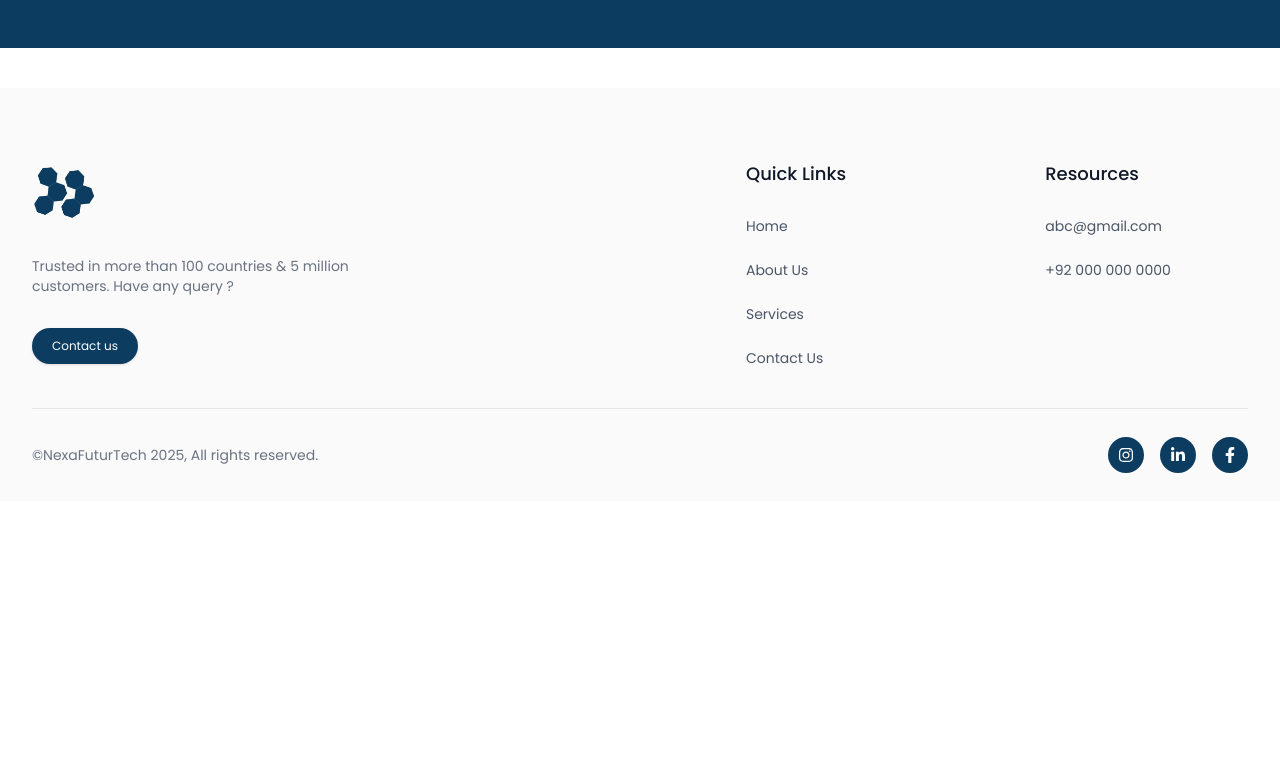
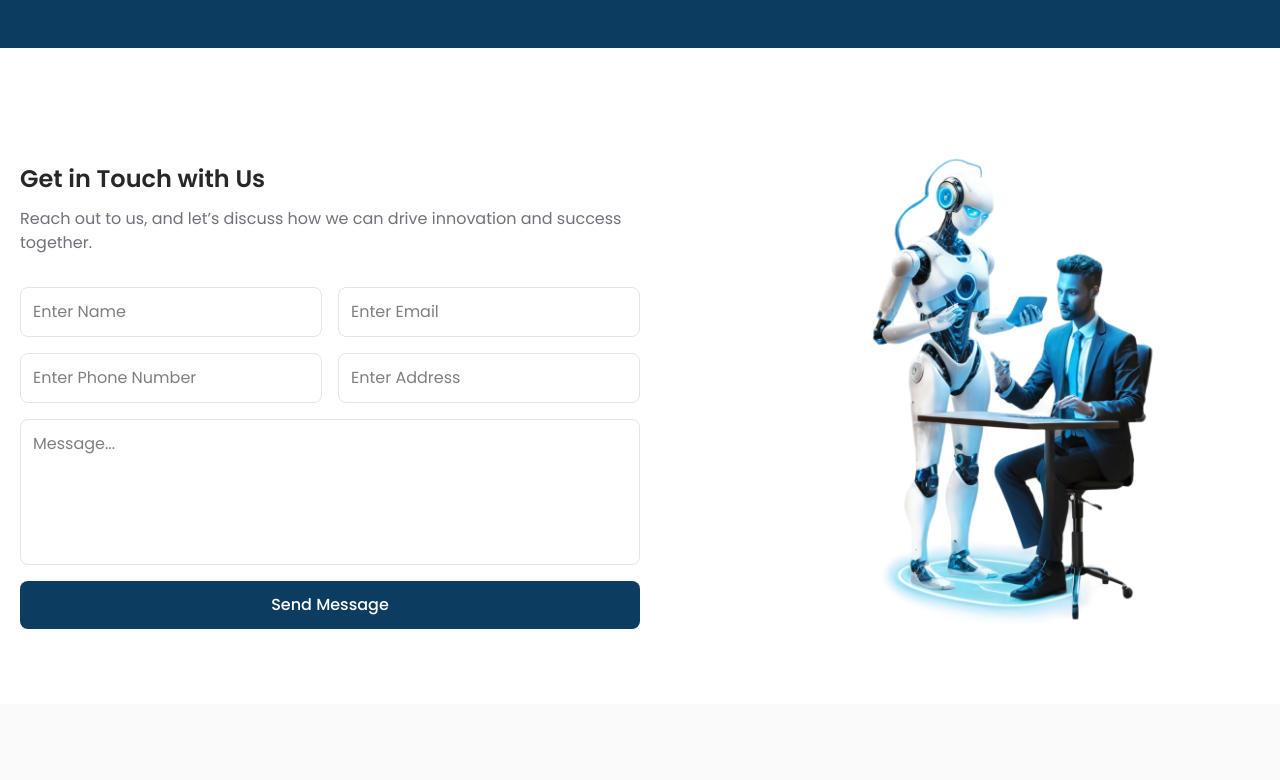
Before and after one commit to hax0-r/fiverr_NexaFutureTech, a Next.js app: page /contact in a window 1280 px wide. Shown: the part 640-1420 px from the top of the page. Before the commit the page ends 1141 px from the top, so only its background shows below. Built offline with nearby package versions, Linux system fonts and the light colour scheme.

Commit message:
all page

```diff
--- a/src/app/(Pages)/contact/page.tsx
+++ b/src/app/(Pages)/contact/page.tsx
@@ -2,12 +2,15 @@ import Wrapper from '@/app/Wrapper'
 import React from 'react'
 import { BiMapPin, BiPhone } from 'react-icons/bi'
 import { IoMailOpenOutline } from 'react-icons/io5'
-import { RiMvAiLine } from 'react-icons/ri'
+import img from '../../../Assets/contactPeople.png'
+import Image from 'next/image'
 
 const Contact = () => {
     return (
         <Wrapper>
-            <section className="py-14 lg:py-24 relative z-0 bg-primary">
+            <section className=" relative z-0">
+                <div className="py-14 lg:py-24 bg-primary">
+
                     <div className="mx-auto max-w-7xl px-4 sm:px-6 lg:px-8 relative text-center">
                         <h1 className="max-w-3xl mx-auto slidein [--slidein-delay:300ms] opacity-0 font-bold text-2xl  text-gray-100 mb-5 md:text-4xl md:leading-normal">
                             Let’s Connect & Elevate
@@ -35,9 +38,27 @@ const Contact = () => {
                             <p className="text-gray-300 ">+92 000 0 0000</p>
                         </div>
                     </div>
+                </div>
 
+                <div className="md:mt-20 mt-10 mx-auto max-w-7xl flex items-center justify-between md:flex-row flex-col gap-5 p-5">
+                    <div className="md:max-w-[50%] w-full ">
+                    <h2 className="text-2xl font-semibold text-zinc-800 md:text-start text-center">Get in Touch with Us</h2>
+                    <p className='text-zinc-500 mt-3 md:text-start text-center'>Reach out to us, and let’s discuss how we can drive innovation and success together.</p>
+                        <form className="grid md:grid-cols-2 grid-cols-1 gap-4 md:mt-8 mt-5">
+                            <input required type="text" className="p-3 border rounded-lg border-zinc-200" placeholder="Enter Name" />
+                            <input required type="email" className="p-3 border rounded-lg border-zinc-200" placeholder="Enter Email " />
+                            <input required type="number" className="p-3 border rounded-lg border-zinc-200" placeholder="Enter Phone Number" />
+                            <input required type="text" className="p-3 border rounded-lg border-zinc-200" placeholder="Enter Address" />
+                            <textarea name="" rows={5} className="p-3 resize-none border rounded-lg border-zinc-200 w-full md:col-span-2" placeholder="Message..."></textarea>
+                            <button className='bg-primary md:col-span-2 text-white px-7 py-3 font-medium cursor-pointer transition-all duration-500 hover:bg-primary/80 rounded-lg'>Send Message</button>
+                        </form>
+                    </div>
+                    <div className="md:max-w-[40%] w-full ">
+                        <Image src={img} alt='img' />
+                    </div>
+                </div>
             </section>
-        </Wrapper>
+        </Wrapper >
     )
 }
 
```
Also changed, not shown: src/Assets/contactPeople.png (added). Lines whose indentation alone changed are shown as unchanged.
